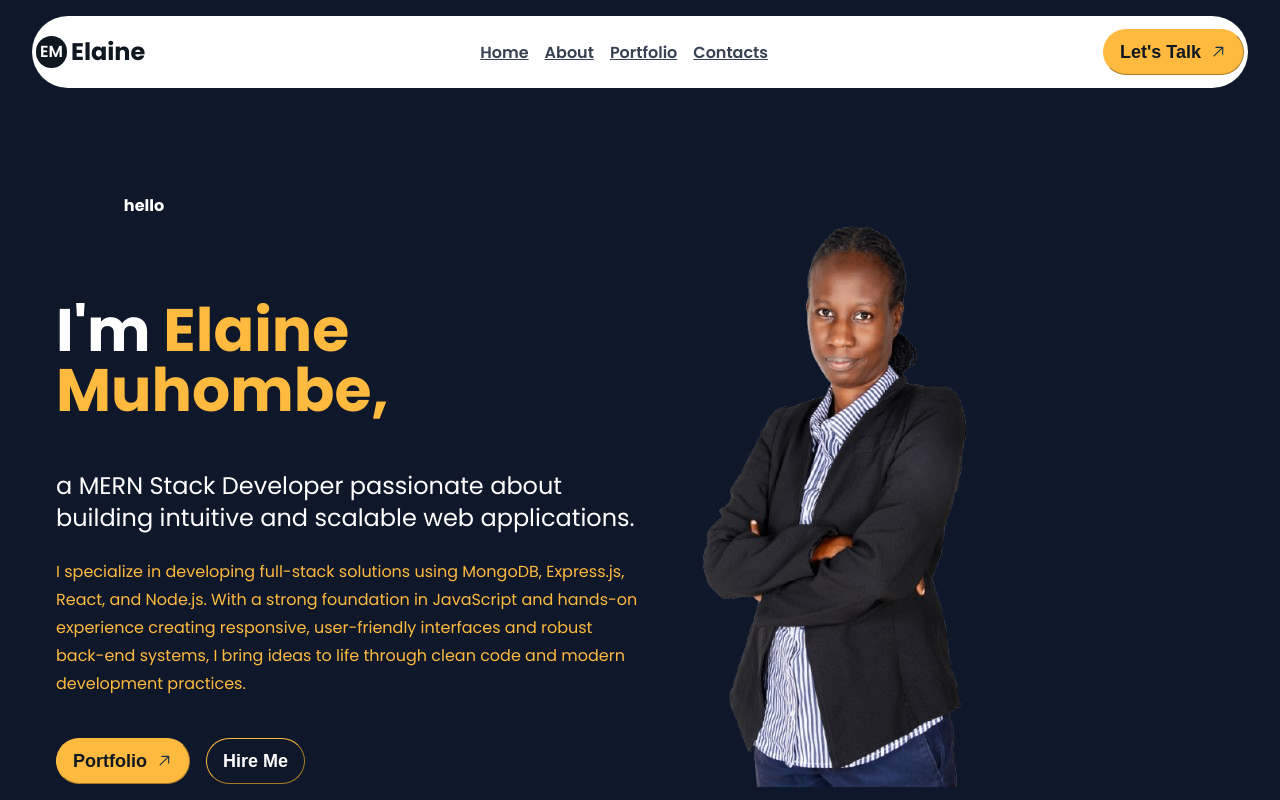
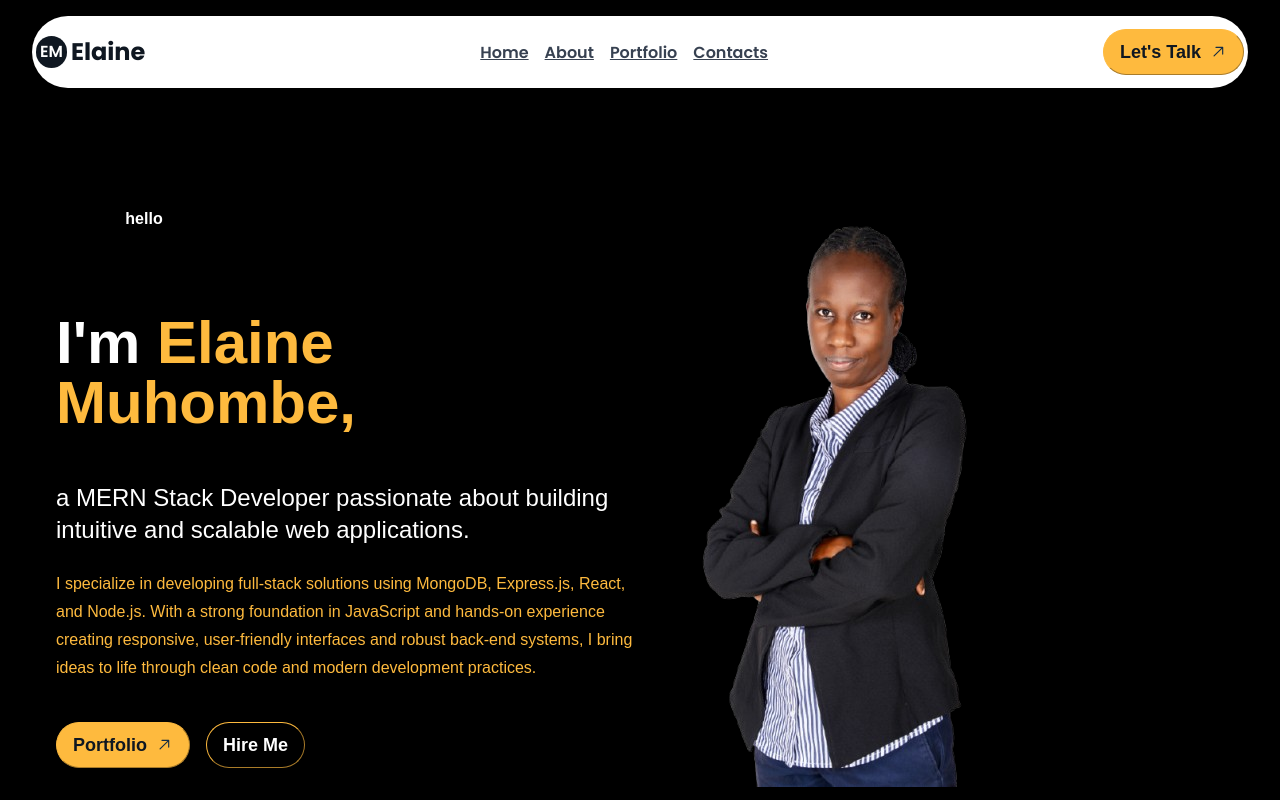
Before and after one commit to elainees-devs/elaine-portfolio, a React (Vite) app: page / in a window 1280 px wide. Shown: the top 800 px of the page. Built offline with nearby package versions, Linux system fonts and the light colour scheme.

Commit message:
style: update global styles with new background color and font family

```diff
--- a/src/index.css
+++ b/src/index.css
@@ -7,7 +7,7 @@ html,
 body,
 #root {
   height: 100%;
-  background-color: #0f172a;
-  font-family: 'Poppins', sans-serif;
+  background-color: #000;
+  font-family: 'Montserrat', sans-serif;
   margin: 0;
 }
```
